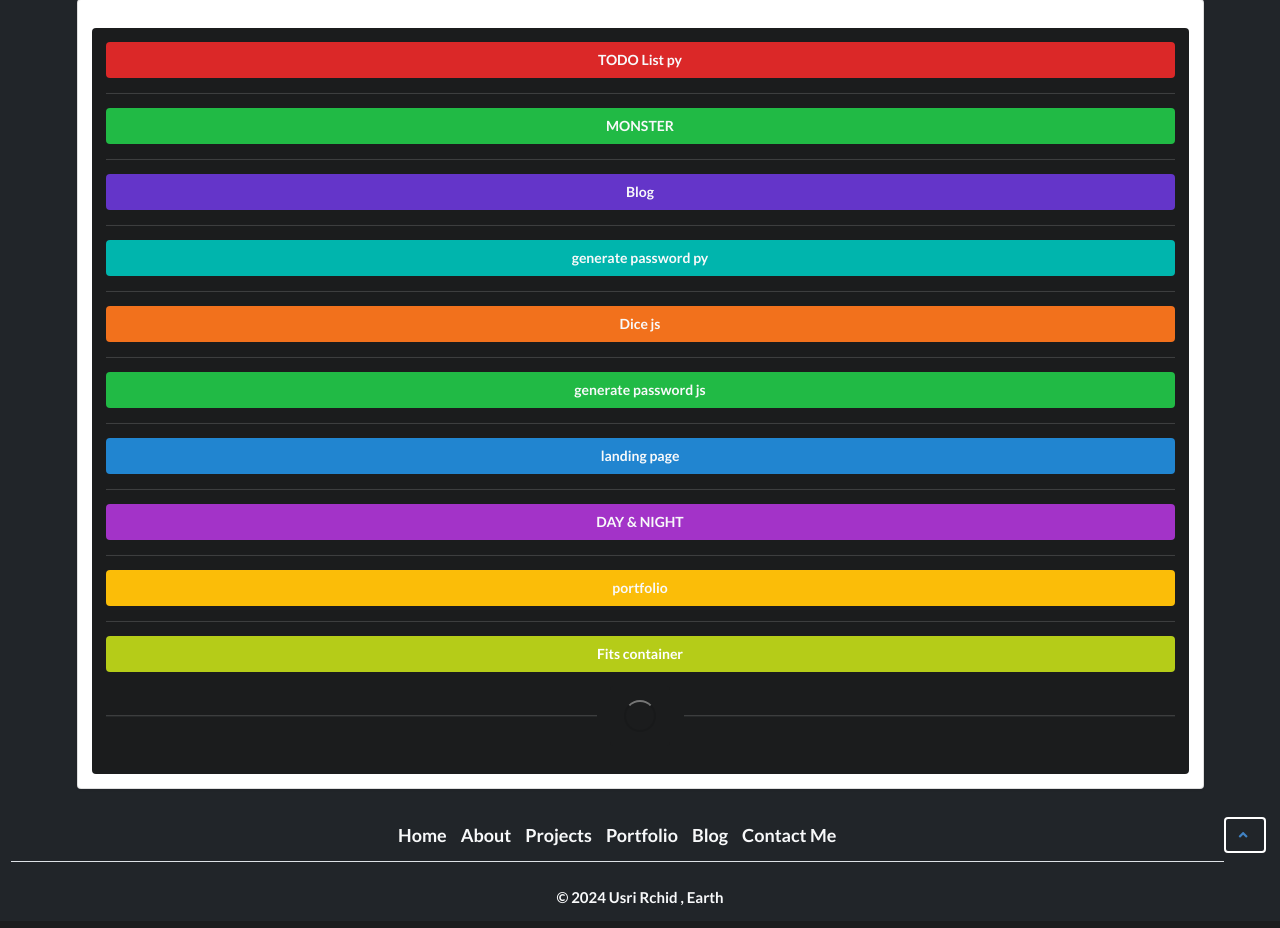
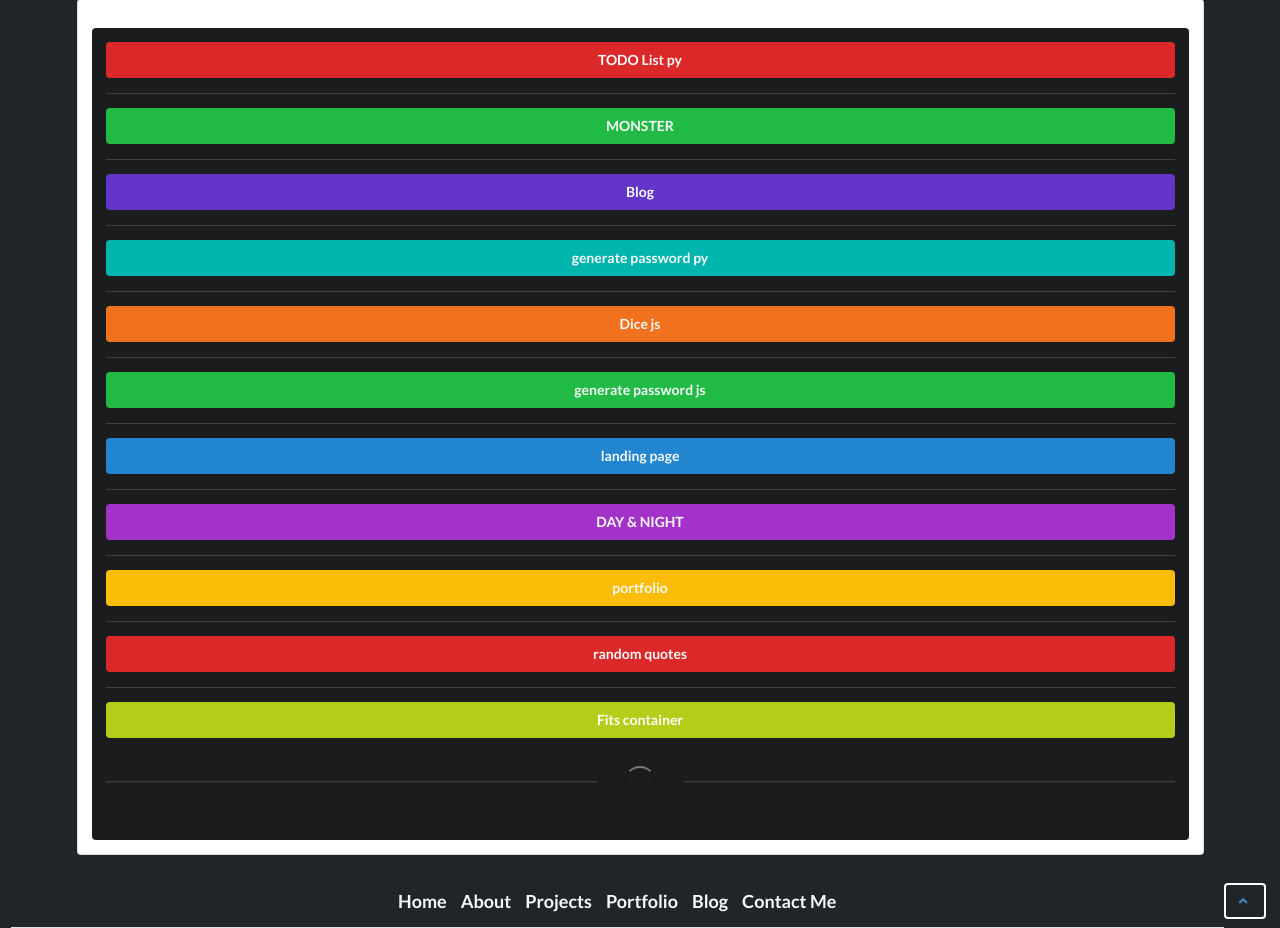
Before and after one commit to usri-rshid/project_flask, a Flask app: page /projects in a window 1280 px wide. Shown: the part 63-991 px from the top of the page. Before the commit the page ends 969 px from the top, so only its background shows below. Run offline with Flask 3, Linux system fonts and the light colour scheme; some libraries are stand-ins or nearby versions.

Commit message:
add project quotes api

```diff
--- a/app.py
+++ b/app.py
@@ -332,6 +332,10 @@ def dayNight():
 def portfolio0():
     return redirect("https://usri-rshid.github.io/portfolio/")
 
+@app.route('/quotesApi')
+def quotesApi():
+    return redirect("https://usri-rshid.github.io/quotes_api/")
+
 if __name__ == "__main__":
     db.create_all()
     # to add todo list for testing html
--- a/templates/projects.html
+++ b/templates/projects.html
@@ -36,6 +36,9 @@
         <button class="fluid yellow ui button"><a href="/portfolio0" class="link-light" target="_blank"
                         rel="noopener noreferrer">portfolio</a></button>
         <div class="ui inverted divider"></div>
+        <button class="fluid  red ui button"><a href="/quotesApi" class="link-light" target="_blank"
+                        rel="noopener noreferrer">random quotes</a></button>
+        <div class="ui inverted divider"></div>
         <!-- add hrere new project -->
         <button class="fluid  olive ui button">Fits container</button>
         <h4 class="ui horizontal inverted divider">
```
